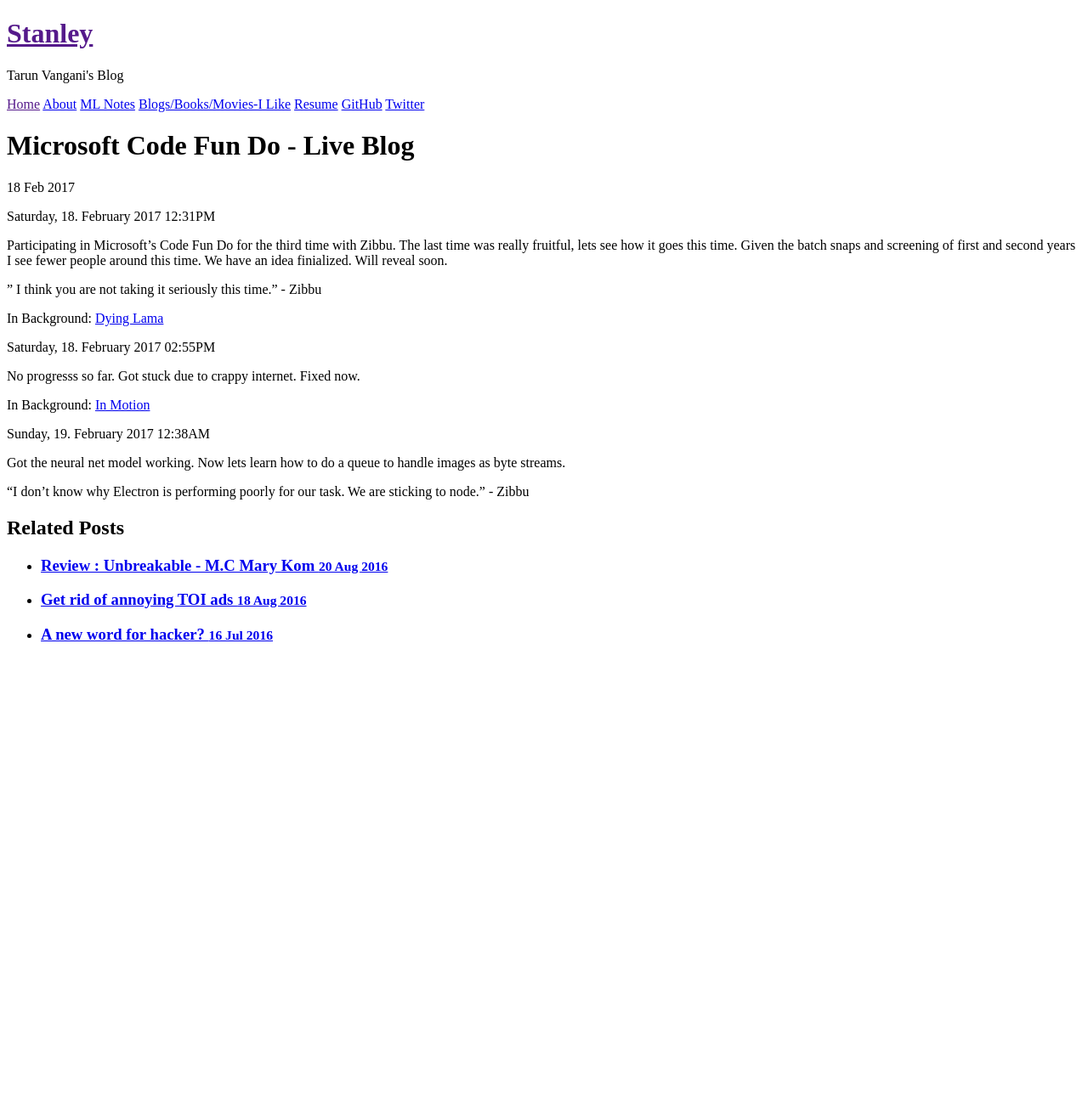
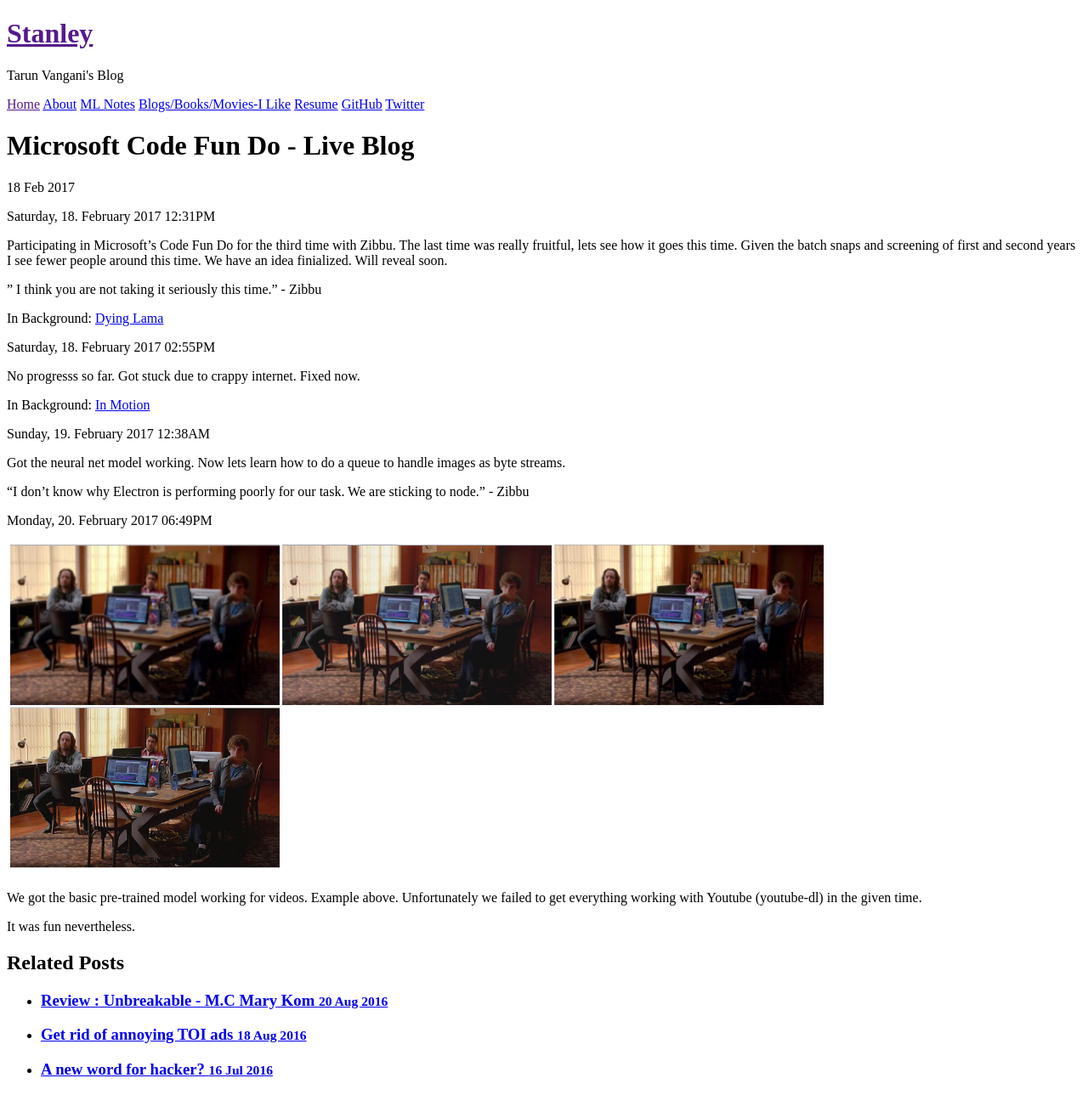
Before and after one commit to reachtarunhere/reachtarunhere.github.io, a Jekyll site: the page built from _posts/blog/2017-02-18-Code-Fun-Do.md, in a window 1280 px wide. Shown: the whole page at 85% size. Built offline with Jekyll 4.4.1, drawn with Linux system fonts in a browser that asks for light colours; comment, search, counter and statistics services are not loaded; before the commit the page ends 900 px from its top, so only the background shows below that.

Commit message:
cfd final update

```diff
--- a/_posts/blog/2017-02-18-Code-Fun-Do.md
+++ b/_posts/blog/2017-02-18-Code-Fun-Do.md
@@ -25,3 +25,11 @@ Sunday, 19. February 2017 12:38AM
 Got the neural net model working. Now lets learn how to do a queue to handle images as byte streams.
 
 "I don't know why Electron is performing poorly for our task. We are sticking to node." - Zibbu
+
+Monday, 20. February 2017 06:49PM
+
+![ ]({{ site.url }}/public/img/cfd.png "Code Fun Do")
+
+We got the basic pre-trained model working for videos. Example above. Unfortunately we failed to get everything working with Youtube (youtube-dl) in the given time.
+
+It was fun nevertheless.
```
Also changed, not shown: public/img/cfd.png (added).
